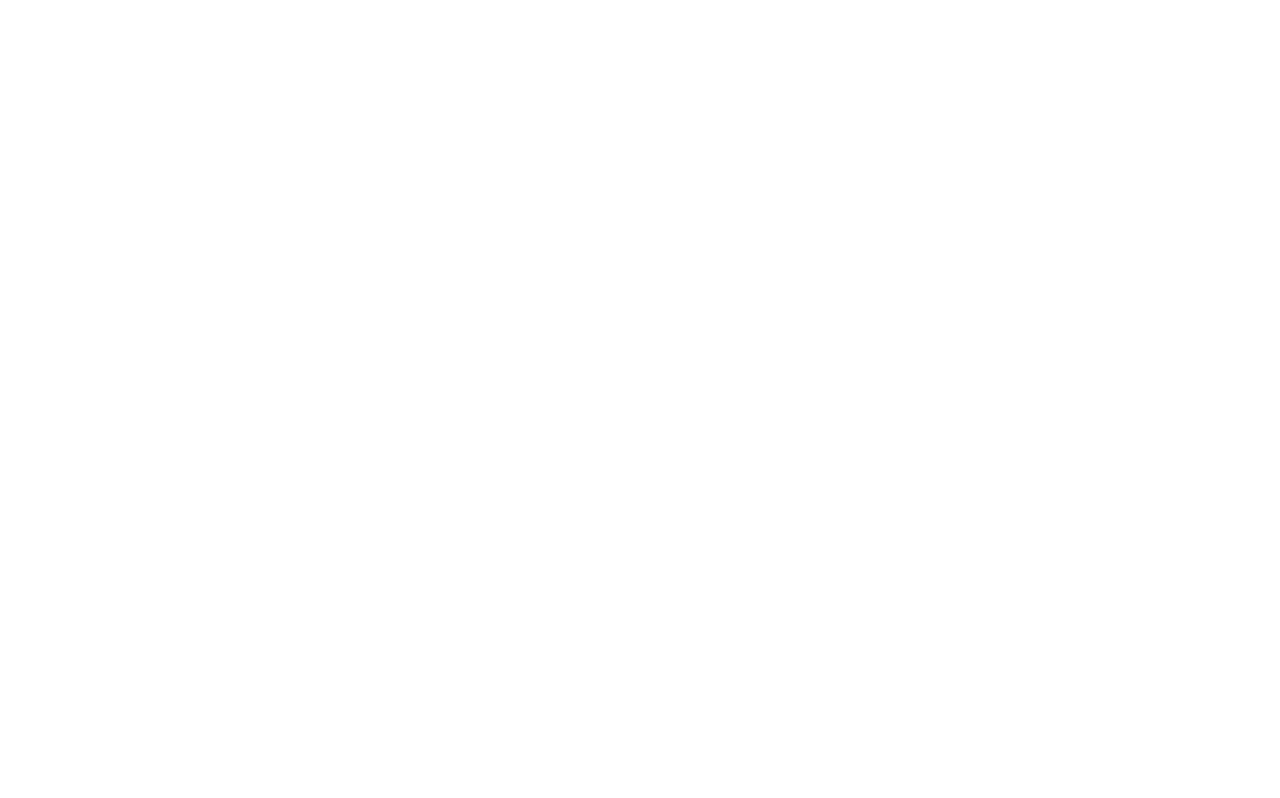
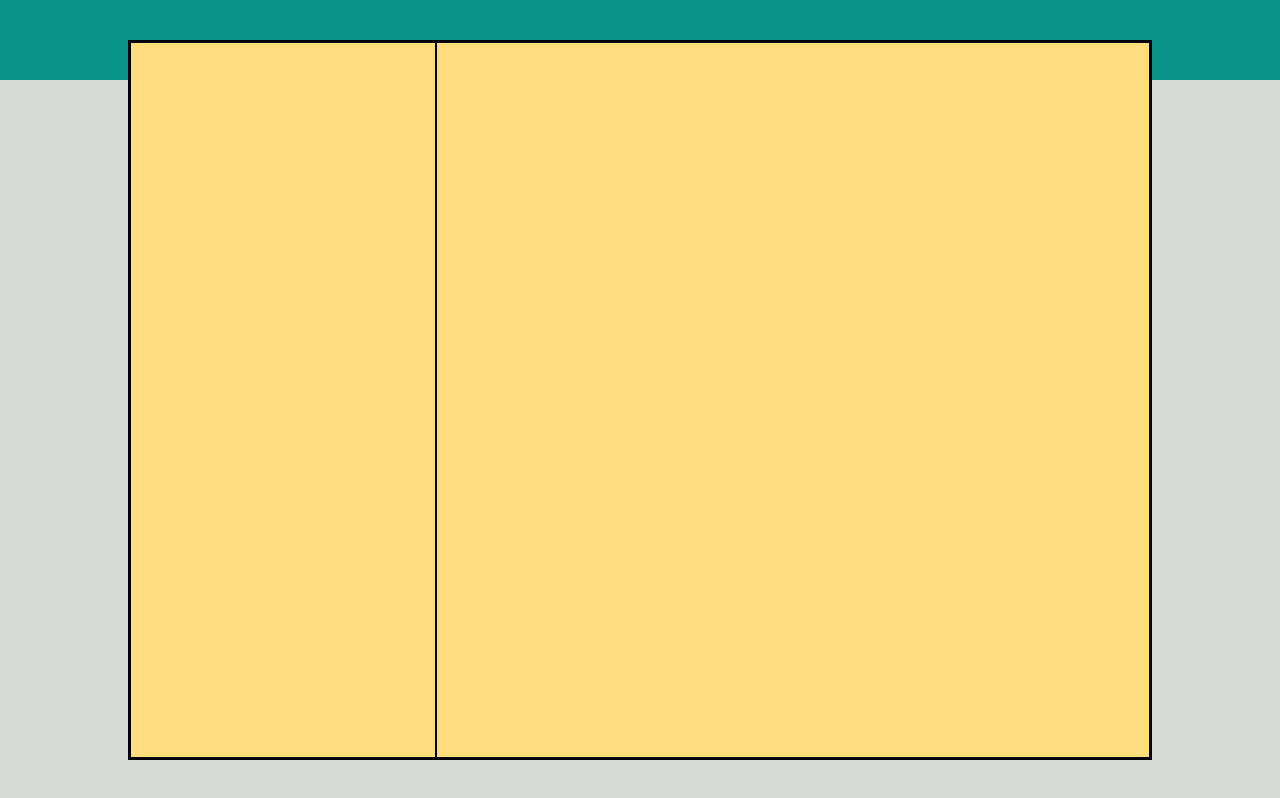
Before and after one commit to simoneaucello/html-css-boolzapp, a plain HTML site: page index.html in a window 1280 px wide. Drawn offline with Linux system fonts and the light colour scheme.

Commit message:
[add] background/container to htmlcss

```diff
--- a/assets/css/style.css
+++ b/assets/css/style.css
@@ -7,3 +7,59 @@
 body{
   font-family: 'Lato', sans-serif;
 }
+
+.debug{
+  background-color: rgb(255, 221, 127);
+  border: 1px solid black;
+  min-height: 50px;
+}
+
+
+.wrapper{
+  background:linear-gradient(#099688 10%, #D6DBD8 10%);
+  width: 100%;
+  height: 100vh;
+  display: flex;
+  align-items: center;
+}
+
+
+.container{
+  height: 90vh;
+  width: 80%;
+  margin: 0 auto;
+}
+
+
+
+
+.flexed{
+  display: flex;
+}
+
+.between{
+  justify-content: space-between;
+}
+
+/* UTILITIES  */
+
+.row{
+  width: 100%;
+  height: 100%;
+
+}
+
+
+
+
+
+.left-col{
+  width: 30vw;
+  height: 100%;
+}
+
+.right-col{
+  width: 70vw;
+  /* background-image: url(../img/mine.jpg); */
+  height: 100%;
+}
--- a/index.html
+++ b/index.html
@@ -23,5 +23,22 @@
 </head>
 <body>
 
+  <section class="wrapper">
+
+    <div class="container debug">
+      <div class=" row flexed debug">
+        <div class="left-col debug">
+
+        </div>
+
+        <div class="right-col debug">
+
+        </div>
+      </div>
+
+    </div>
+
+  </section>
+
 </body>
 </html>
```
